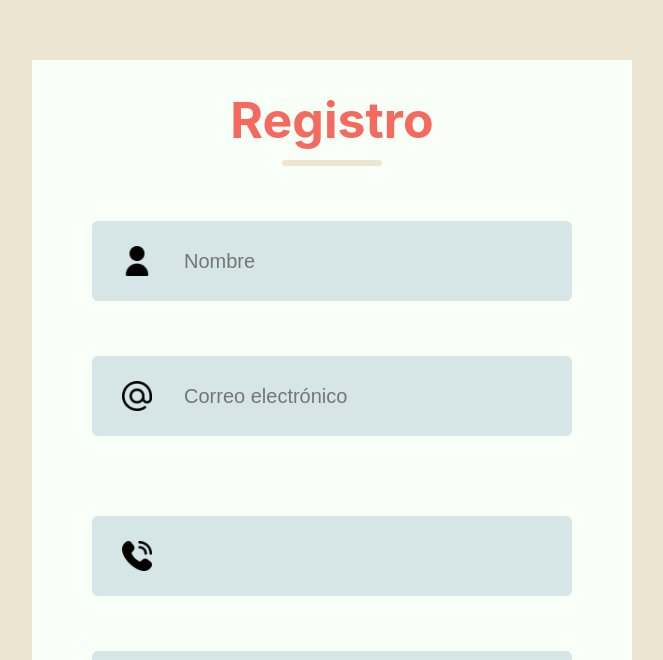
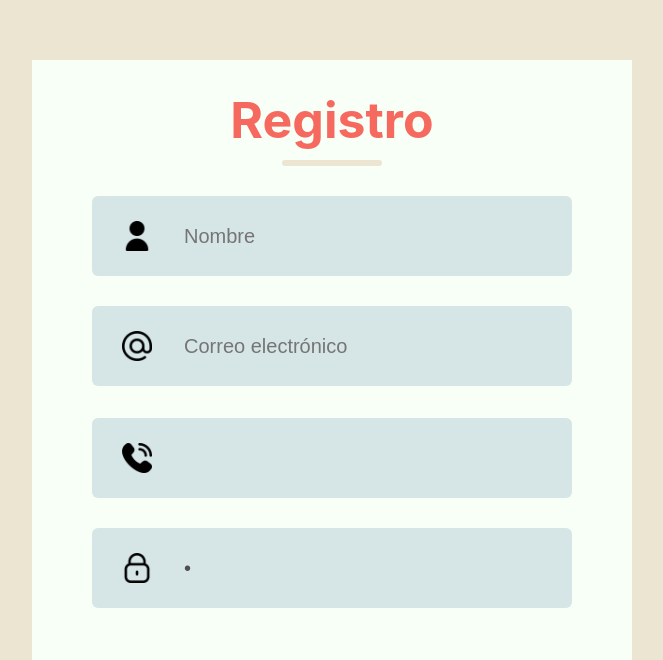
Before and after one commit to FridaToriz/vending_bot, a React (Create React App) app: page / in a window 1280 px wide. Shown: the part 140-800 px from the top of the page, without its empty margins (308-971 px from the left). Built offline with nearby package versions, Linux system fonts and the light colour scheme.

Commit message:
les puse subclases a los elementos del formulario pero al final no fue necesario porue corregí el espaciado usando gap

```diff
--- a/src/Components/Assets/LSForm/LSForm.css
+++ b/src/Components/Assets/LSForm/LSForm.css
@@ -23,6 +23,12 @@
     font-weight: 700;
 }
 
+body{
+   width: 100%;
+   margin: 0;
+   height: 100vh;
+}
+
 .underline{
     width: 100px;
     height: 6px;
@@ -31,10 +37,10 @@
 }
 
 .inputs{
-    margin-top: 55px;
+    margin-top: 30px;
     display: flex;
     flex-direction: column;
-    gap: 25px;
+    gap: 2px;
 }
  .input{
     display: flex;
@@ -44,7 +50,9 @@
     height: 80px;
     background-color: #D6E5E6;
     border-radius: 6px;
+    padding: auto;
  }
+
  .input img{
     margin: 0px 30px;
  }
--- a/src/Components/Assets/LSForm/LSForm.jsx
+++ b/src/Components/Assets/LSForm/LSForm.jsx
@@ -97,11 +97,11 @@ const LSFormulario = () => {
                         type="text"
                         required
                         placeholder="Nombre" />
-                </div> )}
+                </div>)}
 
             </div>
             <div className="inputs">
-                <div className="input">
+                <div className="input email">
                     <img src= {mail_icon} alt="ícono de email" />
                     <input id="email"
                     type="email"
@@ -125,7 +125,7 @@ const LSFormulario = () => {
                 </div>
 
                 <div className="inputs">
-                    <div className="input">
+                    <div className="input phone">
                         <img src= {phone_icon} alt="ícono de teléfono"/>
                         <input id="phone"
                         type="text"
```
